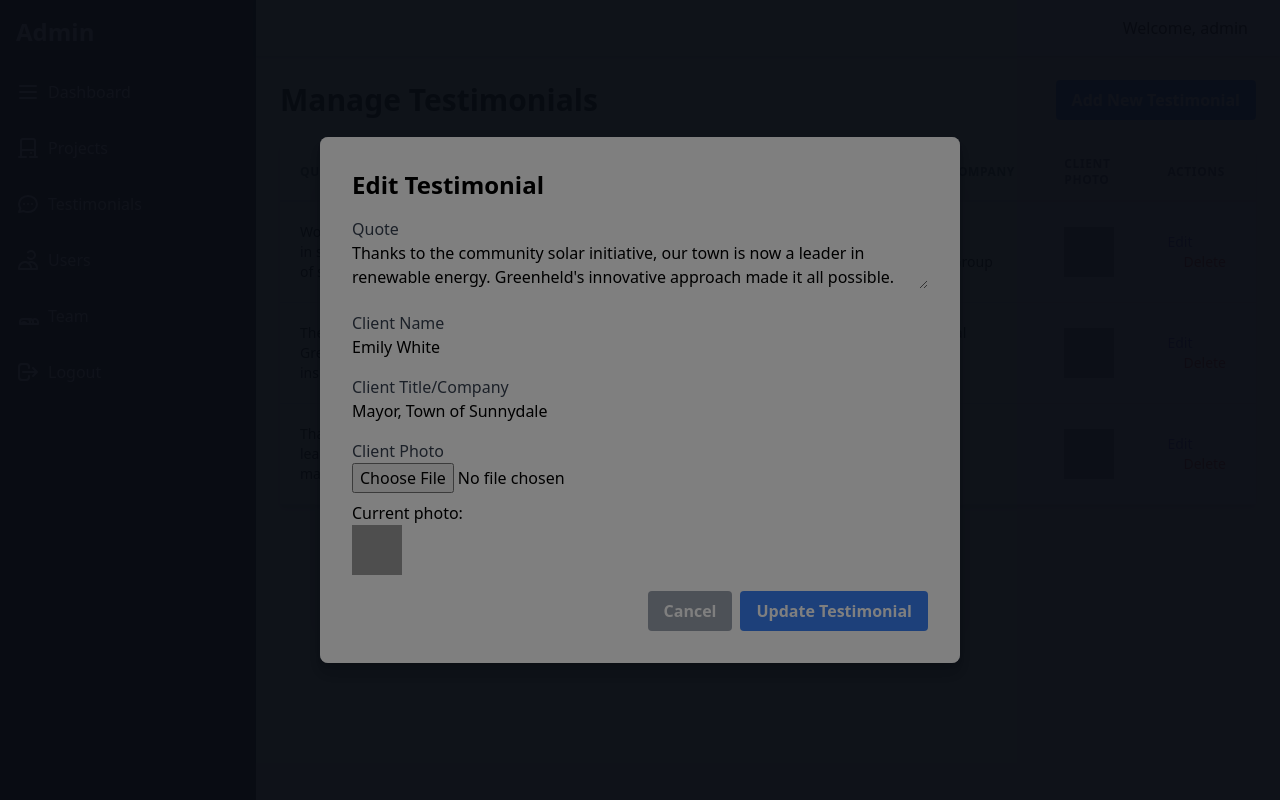
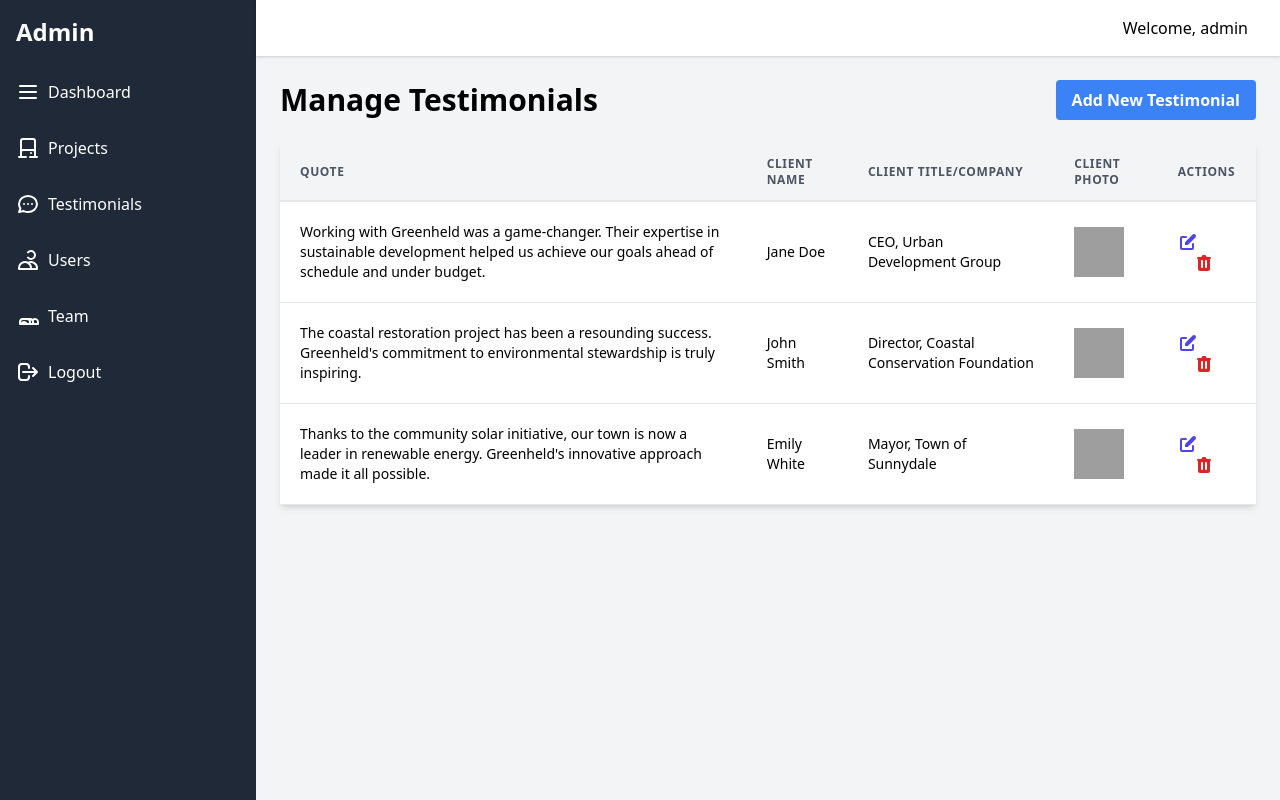
Before and after one commit to HarrisChatuwa/greenheld_site, a PHP site: page /testimonials.php in a window 1280 px wide. Run offline with PHP 8.4, Linux system fonts and the light colour scheme; a user stored in the database is signed in; data comes from the database, SQL or seed files in the repository; some libraries are stand-ins or nearby versions; grey boxes are pictures that could not be loaded.

Commit message:
input field update

```diff
--- a/admin/add_member.php
+++ b/admin/add_member.php
@@ -14,7 +14,7 @@ if ($_SERVER['REQUEST_METHOD'] === 'POST') {
     // Image upload handling
     $photoUrl = '';
     if (isset($_FILES['photo']) && $_FILES['photo']['error'] == 0) {
-        $targetDir = "../public/uploads/";
+        $targetDir = "../uploads/";
         if (!is_dir($targetDir)) {
             mkdir($targetDir, 0755, true);
         }
@@ -25,7 +25,7 @@ if ($_SERVER['REQUEST_METHOD'] === 'POST') {
         $allowTypes = array('jpg', 'png', 'jpeg', 'gif');
         if (in_array($fileType, $allowTypes)) {
             if (move_uploaded_file($_FILES["photo"]["tmp_name"], $targetFilePath)) {
-                $photoUrl = "public/uploads/" . $fileName;
+                $photoUrl = "uploads/" . $fileName;
             }
         }
     }
--- a/admin/add_testimonial.php
+++ b/admin/add_testimonial.php
@@ -14,7 +14,7 @@ if ($_SERVER['REQUEST_METHOD'] === 'POST') {
     // Image upload handling
     $photoUrl = '';
     if (isset($_FILES['client_photo']) && $_FILES['client_photo']['error'] == 0) {
-        $targetDir = "../public/uploads/";
+        $targetDir = "../uploads/";
         if (!is_dir($targetDir)) {
             mkdir($targetDir, 0755, true);
         }
@@ -25,7 +25,7 @@ if ($_SERVER['REQUEST_METHOD'] === 'POST') {
         $allowTypes = array('jpg', 'png', 'jpeg', 'gif');
         if (in_array($fileType, $allowTypes)) {
             if (move_uploaded_file($_FILES["client_photo"]["tmp_name"], $targetFilePath)) {
-                $photoUrl = "public/uploads/" . $fileName;
+                $photoUrl = "uploads/" . $fileName;
             }
         }
     }
--- a/admin/edit_member.php
+++ b/admin/edit_member.php
@@ -24,7 +24,7 @@ if ($_SERVER['REQUEST_METHOD'] === 'POST') {
 
     // Image upload handling
     if (isset($_FILES['photo']) && $_FILES['photo']['error'] == 0) {
-        $targetDir = "../public/uploads/";
+        $targetDir = "../uploads/";
         if (!is_dir($targetDir)) {
             mkdir($targetDir, 0755, true);
         }
@@ -35,7 +35,7 @@ if ($_SERVER['REQUEST_METHOD'] === 'POST') {
         $allowTypes = array('jpg', 'png', 'jpeg', 'gif');
         if (in_array($fileType, $allowTypes)) {
             if (move_uploaded_file($_FILES["photo"]["tmp_name"], $targetFilePath)) {
-                $photoUrl = "public/uploads/" . $fileName;
+                $photoUrl = "uploads/" . $fileName;
             }
         }
     }
--- a/admin/edit_testimonial.php
+++ b/admin/edit_testimonial.php
@@ -24,7 +24,7 @@ if ($_SERVER['REQUEST_METHOD'] === 'POST') {
 
     // Image upload handling
     if (isset($_FILES['client_photo']) && $_FILES['client_photo']['error'] == 0) {
-        $targetDir = "../public/uploads/";
+        $targetDir = "../uploads/";
         if (!is_dir($targetDir)) {
             mkdir($targetDir, 0755, true);
         }
@@ -35,7 +35,7 @@ if ($_SERVER['REQUEST_METHOD'] === 'POST') {
         $allowTypes = array('jpg', 'png', 'jpeg', 'gif');
         if (in_array($fileType, $allowTypes)) {
             if (move_uploaded_file($_FILES["client_photo"]["tmp_name"], $targetFilePath)) {
-                $photoUrl = "public/uploads/" . $fileName;
+                $photoUrl = "uploads/" . $fileName;
             }
         }
     }
--- a/admin/js/main.js
+++ b/admin/js/main.js
@@ -20,7 +20,7 @@ document.addEventListener('DOMContentLoaded', () => {
 
     if (overlay) {
         overlay.addEventListener('click', () => {
-            const modals = document.querySelectorAll('.modal.active');
+            const modals = document.querySelectorAll('.modal:not(.hidden)');
             modals.forEach(modal => {
                 closeModal(modal);
             });
@@ -30,17 +30,17 @@ document.addEventListener('DOMContentLoaded', () => {
 
     function openModal(modal) {
         if (modal == null) return;
-        modal.classList.add('active');
+        modal.classList.remove('hidden');
         if (overlay) {
-            overlay.classList.add('active');
+            overlay.classList.remove('hidden');
         }
     }
 
     function closeModal(modal) {
         if (modal == null) return;
-        modal.classList.remove('active');
+        modal.classList.add('hidden');
         if (overlay) {
-            overlay.classList.remove('active');
+            overlay.classList.add('hidden');
         }
     }
 });
--- a/admin/projects.php
+++ b/admin/projects.php
@@ -49,7 +49,7 @@ $projects = $stmt->fetchAll();
 </div>
 
 <!-- Add Project Modal -->
-<div id="add-project-modal" class="modal fixed inset-0 bg-gray-900 bg-opacity-50 flex items-center justify-center">
+<div id="add-project-modal" class="modal hidden fixed inset-0 bg-gray-900 bg-opacity-50 flex items-center justify-center">
     <div class="modal-content bg-white p-8 rounded-lg shadow-lg w-1/2">
         <h2 class="text-2xl font-bold mb-4">Add New Project</h2>
         <form action="add_project.php" method="post" enctype="multipart/form-data">
@@ -79,7 +79,7 @@ $projects = $stmt->fetchAll();
 
 <?php foreach ($projects as $project): ?>
 <!-- Edit Project Modal -->
-<div id="edit-project-modal-<?php echo $project['id']; ?>" class="modal fixed inset-0 bg-gray-900 bg-opacity-50 flex items-center justify-center">
+<div id="edit-project-modal-<?php echo $project['id']; ?>" class="modal hidden fixed inset-0 bg-gray-900 bg-opacity-50 flex items-center justify-center">
     <div class="modal-content bg-white p-8 rounded-lg shadow-lg w-1/2">
         <h2 class="text-2xl font-bold mb-4">Edit Project</h2>
         <form action="edit_project.php?id=<?php echo $project['id']; ?>" method="post" enctype="multipart/form-data">
@@ -109,7 +109,7 @@ $projects = $stmt->fetchAll();
 </div>
 <?php endforeach; ?>
 
-<div id="overlay" class="fixed inset-0 bg-black bg-opacity-50 z-40"></div>
+<div id="overlay" class="hidden fixed inset-0 bg-black bg-opacity-50 z-40"></div>
 
 <?php
 require_once 'includes/footer.php';
--- a/admin/testimonials.php
+++ b/admin/testimonials.php
@@ -39,8 +39,17 @@ $testimonials = $stmt->fetchAll();
                     <td class="px-5 py-5 border-b border-gray-200 bg-white text-sm"><?php echo htmlspecialchars($testimonial['client_title_company']); ?></td>
                     <td class="px-5 py-5 border-b border-gray-200 bg-white text-sm"><img src="../<?php echo htmlspecialchars($testimonial['client_photo_url']); ?>" alt="<?php echo htmlspecialchars($testimonial['client_name']); ?>" width="50"></td>
                     <td class="px-5 py-5 border-b border-gray-200 bg-white text-sm">
-                        <button data-modal-target="#edit-testimonial-modal-<?php echo $testimonial['id']; ?>" class="text-indigo-600 hover:text-indigo-900">Edit</button>
-                        <a href="delete_testimonial.php?id=<?php echo $testimonial['id']; ?>" class="text-red-600 hover:text-red-900 ml-4" onclick="return confirm('Are you sure?')">Delete</a>
+                        <button data-modal-target="#edit-testimonial-modal-<?php echo $testimonial['id']; ?>" class="text-indigo-600 hover:text-indigo-900">
+                            <svg xmlns="http://www.w3.org/2000/svg" class="h-5 w-5 inline-block" viewBox="0 0 20 20" fill="currentColor">
+                                <path d="M17.414 2.586a2 2 0 00-2.828 0L7 10.172V13h2.828l7.586-7.586a2 2 0 000-2.828z" />
+                                <path fill-rule="evenodd" d="M2 6a2 2 0 012-2h4a1 1 0 010 2H4v10h10v-4a1 1 0 112 0v4a2 2 0 01-2 2H4a2 2 0 01-2-2V6z" clip-rule="evenodd" />
+                            </svg>
+                        </button>
+                        <a href="delete_testimonial.php?id=<?php echo $testimonial['id']; ?>" class="text-red-600 hover:text-red-900 ml-4" onclick="return confirm('Are you sure?')">
+                            <svg xmlns="http://www.w3.org/2000/svg" class="h-5 w-5 inline-block" viewBox="0 0 20 20" fill="currentColor">
+                                <path fill-rule="evenodd" d="M9 2a1 1 0 00-.894.553L7.382 4H4a1 1 0 000 2v10a2 2 0 002 2h8a2 2 0 002-2V6a1 1 0 100-2h-3.382l-.724-1.447A1 1 0 0011 2H9zM7 8a1 1 0 012 0v6a1 1 0 11-2 0V8zm4 0a1 1 0 012 0v6a1 1 0 11-2 0V8z" clip-rule="evenodd" />
+                            </svg>
+                        </a>
                     </td>
                 </tr>
             <?php endforeach; ?>
@@ -49,24 +58,24 @@ $testimonials = $stmt->fetchAll();
 </div>
 
 <!-- Add Testimonial Modal -->
-<div id="add-testimonial-modal" class="modal fixed inset-0 bg-gray-900 bg-opacity-50 flex items-center justify-center">
+<div id="add-testimonial-modal" class="modal hidden fixed inset-0 bg-gray-900 bg-opacity-50 flex items-center justify-center z-50">
     <div class="modal-content bg-white p-8 rounded-lg shadow-lg w-1/2">
         <h2 class="text-2xl font-bold mb-4">Add New Testimonial</h2>
         <form action="add_testimonial.php" method="post" enctype="multipart/form-data">
             <div class="mb-4">
-                <label for="quote" class="block text-gray-700">Quote</label>
-                <textarea name="quote" id="quote" class="w-full border-gray-300 rounded" required></textarea>
+                <label for="quote" class="block text-gray-700 text-sm font-bold mb-2">Quote</label>
+                <textarea name="quote" id="quote" class="shadow appearance-none border rounded w-full py-2 px-3 text-gray-700 leading-tight focus:outline-none focus:shadow-outline" required></textarea>
             </div>
             <div class="mb-4">
-                <label for="client_name" class="block text-gray-700">Client Name</label>
-                <input type="text" name="client_name" id="client_name" class="w-full border-gray-300 rounded" required>
+                <label for="client_name" class="block text-gray-700 text-sm font-bold mb-2">Client Name</label>
+                <input type="text" name="client_name" id="client_name" class="shadow appearance-none border rounded w-full py-2 px-3 text-gray-700 leading-tight focus:outline-none focus:shadow-outline" required>
             </div>
             <div class="mb-4">
-                <label for="client_title_company" class="block text-gray-700">Client Title/Company</label>
-                <input type="text" name="client_title_company" id="client_title_company" class="w-full border-gray-300 rounded">
+                <label for="client_title_company" class="block text-gray-700 text-sm font-bold mb-2">Client Title/Company</label>
+                <input type="text" name="client_title_company" id="client_title_company" class="shadow appearance-none border rounded w-full py-2 px-3 text-gray-700 leading-tight focus:outline-none focus:shadow-outline">
             </div>
             <div class="mb-4">
-                <label for="client_photo" class="block text-gray-700">Client Photo</label>
+                <label for="client_photo" class="block text-gray-700 text-sm font-bold mb-2">Client Photo</label>
                 <input type="file" name="client_photo" id="client_photo" class="w-full">
             </div>
             <div class="flex justify-end">
@@ -79,24 +88,24 @@ $testimonials = $stmt->fetchAll();
 
 <?php foreach ($testimonials as $testimonial): ?>
 <!-- Edit Testimonial Modal -->
-<div id="edit-testimonial-modal-<?php echo $testimonial['id']; ?>" class="modal fixed inset-0 bg-gray-900 bg-opacity-50 flex items-center justify-center">
+<div id="edit-testimonial-modal-<?php echo $testimonial['id']; ?>" class="modal hidden fixed inset-0 bg-gray-900 bg-opacity-50 flex items-center justify-center z-50">
     <div class="modal-content bg-white p-8 rounded-lg shadow-lg w-1/2">
         <h2 class="text-2xl font-bold mb-4">Edit Testimonial</h2>
         <form action="edit_testimonial.php?id=<?php echo $testimonial['id']; ?>" method="post" enctype="multipart/form-data">
             <div class="mb-4">
-                <label for="quote" class="block text-gray-700">Quote</label>
-                <textarea name="quote" id="quote" class="w-full border-gray-300 rounded" required><?php echo htmlspecialchars($testimonial['quote']); ?></textarea>
+                <label for="quote" class="block text-gray-700 text-sm font-bold mb-2">Quote</label>
+                <textarea name="quote" id="quote" class="shadow appearance-none border rounded w-full py-2 px-3 text-gray-700 leading-tight focus:outline-none focus:shadow-outline" required><?php echo htmlspecialchars($testimonial['quote']); ?></textarea>
             </div>
             <div class="mb-4">
-                <label for="client_name" class="block text-gray-700">Client Name</label>
-                <input type="text" name="client_name" id="client_name" class="w-full border-gray-300 rounded" value="<?php echo htmlspecialchars($testimonial['client_name']); ?>" required>
+                <label for="client_name" class="block text-gray-700 text-sm font-bold mb-2">Client Name</label>
+                <input type="text" name="client_name" id="client_name" class="shadow appearance-none border rounded w-full py-2 px-3 text-gray-700 leading-tight focus:outline-none focus:shadow-outline" value="<?php echo htmlspecialchars($testimonial['client_name']); ?>" required>
             </div>
             <div class="mb-4">
-                <label for="client_title_company" class="block text-gray-700">Client Title/Company</label>
-                <input type="text" name="client_title_company" id="client_title_company" class="w-full border-gray-300 rounded" value="<?php echo htmlspecialchars($testimonial['client_title_company']); ?>">
+                <label for="client_title_company" class="block text-gray-700 text-sm font-bold mb-2">Client Title/Company</label>
+                <input type="text" name="client_title_company" id="client_title_company" class="shadow appearance-none border rounded w-full py-2 px-3 text-gray-700 leading-tight focus:outline-none focus:shadow-outline" value="<?php echo htmlspecialchars($testimonial['client_title_company']); ?>">
             </div>
             <div class="mb-4">
-                <label for="client_photo" class="block text-gray-700">Client Photo</label>
+                <label for="client_photo" class="block text-gray-700 text-sm font-bold mb-2">Client Photo</label>
                 <input type="file" name="client_photo" id="client_photo" class="w-full">
                 <p class="mt-2">Current photo: <img src="../<?php echo htmlspecialchars($testimonial['client_photo_url']); ?>" alt="<?php echo htmlspecialchars($testimonial['client_name']); ?>" width="50"></p>
             </div>
@@ -109,7 +118,7 @@ $testimonials = $stmt->fetchAll();
 </div>
 <?php endforeach; ?>
 
-<div id="overlay" class="fixed inset-0 bg-black bg-opacity-50 z-40"></div>
+<div id="overlay" class="fixed inset-0 bg-black bg-opacity-50 z-40 hidden"></div>
 
 <?php
 require_once 'includes/footer.php';
```
Also changed, not shown: admin/team.php (+28 -19 lines), admin/users.php (+22 -13 lines).
